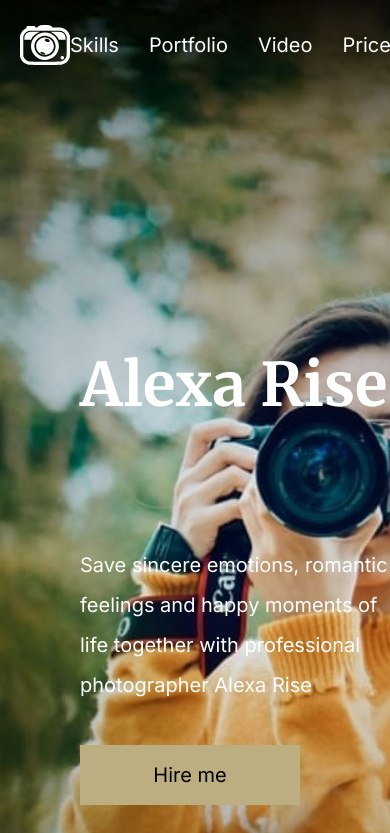
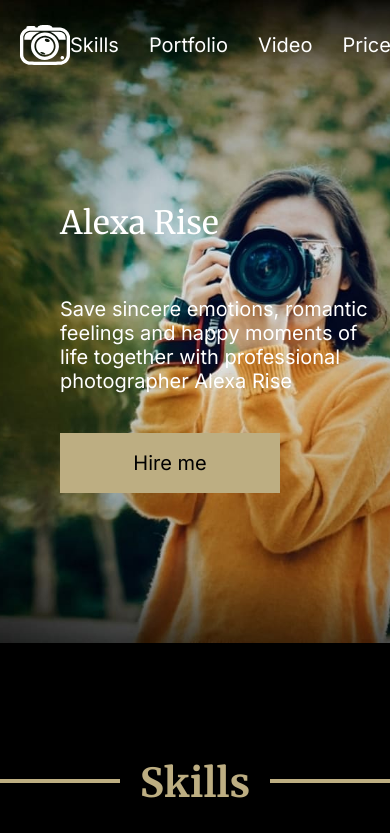
Before and after one commit to RostikNovosad/Photographer-portfolio, a plain HTML site: page index.html in a window 390 px wide. Shown: the top 833 px of the page. Drawn offline with nearby package versions, Linux system fonts and the light colour scheme.

Commit message:
make adaptive to hero

```diff
--- a/scss/layout/_hero-section.scss
+++ b/scss/layout/_hero-section.scss
@@ -1,5 +1,5 @@
 .hero-section {
-  padding: 285px 0 330px 80px;
+  padding: 170px 0 150px 60px;
   background-image: url("../images/backgroundfoto.jpg");
   background-repeat: no-repeat;
   background-size: cover;
@@ -7,23 +7,38 @@
   display: flex;
   flex-direction: column;
 
+  @media screen and (min-width: $bp-desktop) {
+    padding: 285px 0 330px 80px;
+  }
+
   &__title {
     max-width: 500px;
     font-family: var(--title-text);
-    font-weight: 700;
+    font-weight: 400;
+    font-size: 32px;
+    padding-bottom: 20px;
     color: var(--color-main-white);
-    font-size: 60px;
     line-height: 2;
-    padding-bottom: 60px;
+
+    @media screen and (min-width: $bp-desktop) {
+      font-weight: 700;
+      font-size: 60px;
+      padding-bottom: 60px;
+    }
   }
 
   &__text {
-    max-width: 470px;
+    max-width: 390px;
     color: var(--color-main-white);
     font-family: var(--secondary-text);
     font-weight: 400;
     font-size: 20px;
-    line-height: 2;
+    line-height: 1.2;
     padding-bottom: 40px;
+
+    @media screen and (min-width: $bp-desktop) {
+      max-width: 470px;
+      line-height: 2;
+    }
   }
 }
--- a/scss/utils/_variable.scss
+++ b/scss/utils/_variable.scss
@@ -5,3 +5,7 @@
   --title-text: "Merriweather", serif;
   --secondary-text: "Inter", sans-serif;
 }
+
+$bp-desktop: 1280px;
+$bp-tablet: 768px;
+$bp-mobile: 480px;
```
Also changed, not shown: images/hamburger_unvisited.png (added), scss/main.css, 1 other file.
